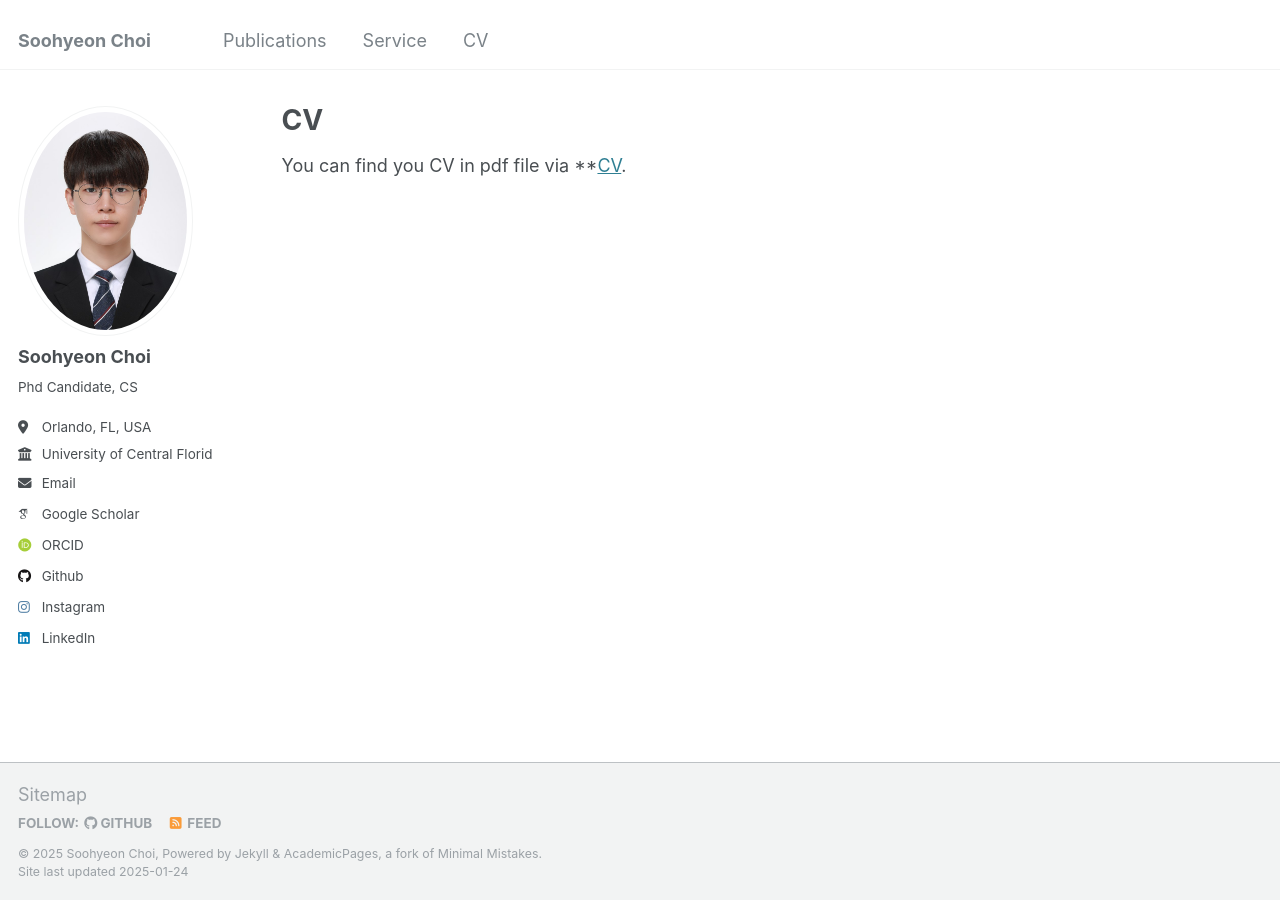
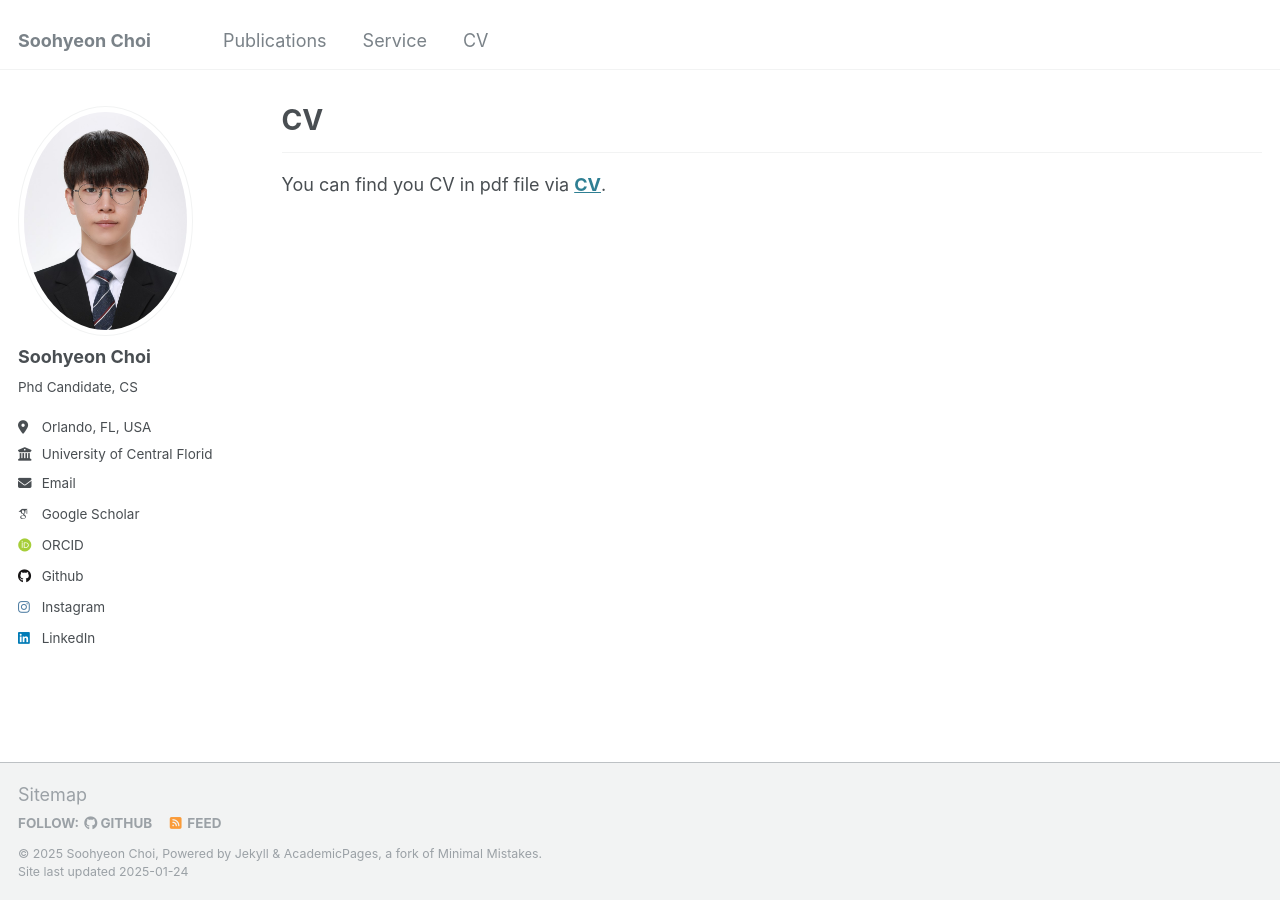
Before and after one commit to soohyeonc/soohyeon.github.io, a Jekyll site: the page built from _pages/cv.md, in a window 1280 px wide. Built offline with Jekyll 4.4.1, drawn with Linux system fonts in a browser that asks for light colours; some web fonts are replaced.

Commit message:
Update cv.md

```diff
--- a/_pages/cv.md
+++ b/_pages/cv.md
@@ -8,8 +8,8 @@ redirect_from:
 ---
 
 {% include base_path %}
-
-You can find you CV in pdf file via **[CV](/files/Soohyeon_CV_2025.pdf).
+---
+You can find you CV in pdf file via **[CV](/files/Soohyeon_CV_2025.pdf)**.
 
 <!-- Education
 ======
```
